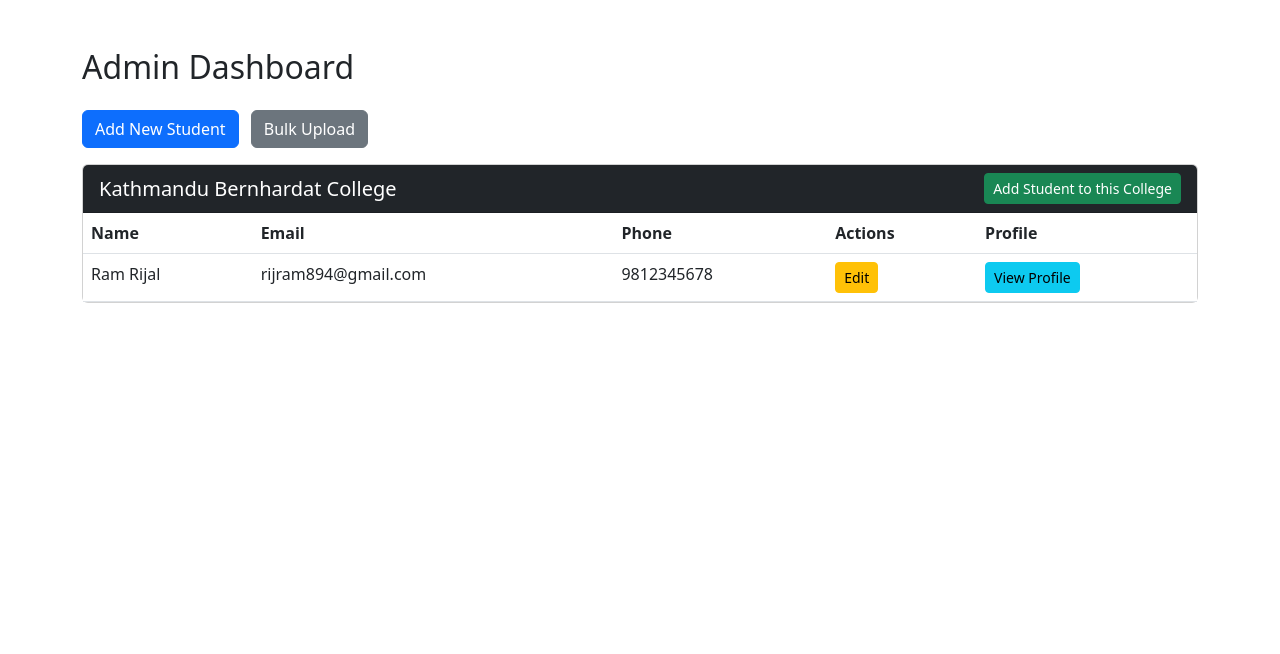
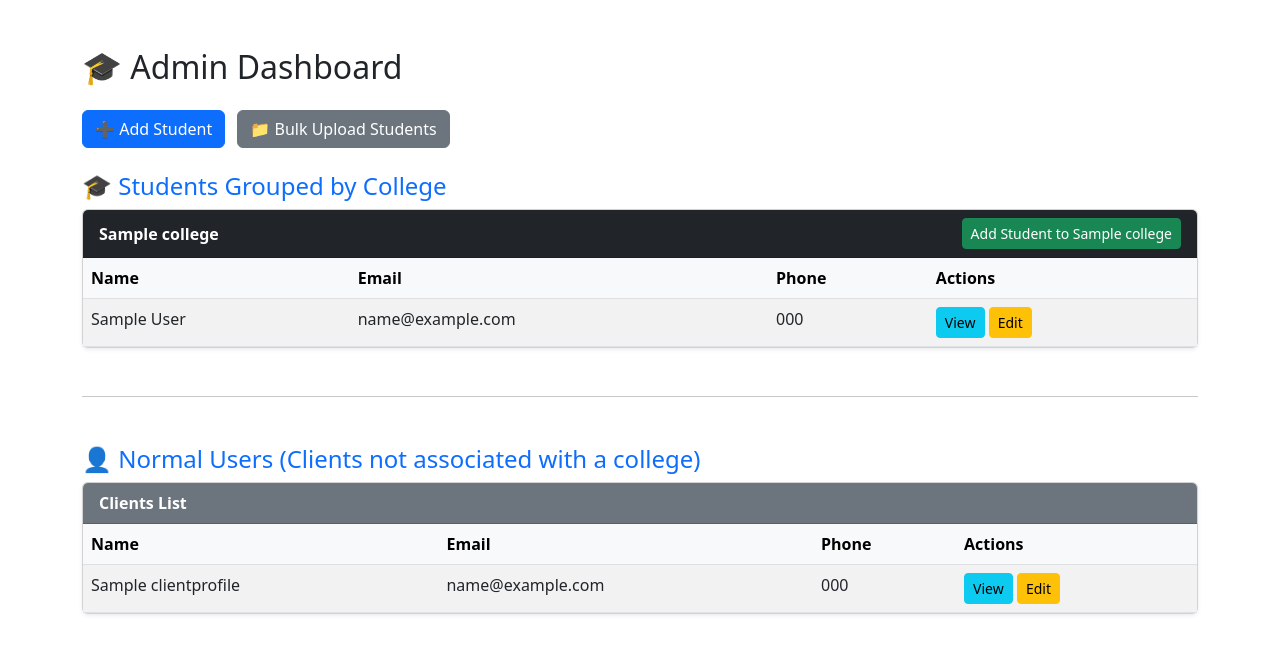
Before and after one commit to RobinDhami/vCards, a Django app: page /dashboard/ in a window 1280 px wide. Shown: the top 654 px of the page. Run offline with Django 5.2, Linux system fonts and the light colour scheme; data comes from the database, SQL or seed files in the repository; tables that the repository leaves empty hold one stand-in row (values such as "Sample post").

Commit message:
dashboard

```diff
--- a/vcard_backend/vcards/Templates/dashboard.html
+++ b/vcard_backend/vcards/Templates/dashboard.html
@@ -5,59 +5,104 @@
   <link href="https://cdn.jsdelivr.net/npm/bootstrap@5.3.0/dist/css/bootstrap.min.css" rel="stylesheet">
 </head>
 <body class="container mt-5">
-  <h2 class="mb-4">Admin Dashboard</h2>
 
-  <a href="{% url 'create_student' %}" class="btn btn-primary mb-3">Add New Student</a>
-  <a href="{% url 'bulk_upload' %}" class="btn btn-secondary mb-3 ms-2">Bulk Upload</a>
+  <h2 class="mb-4">🎓 Admin Dashboard</h2>
 
+  <!-- Global Buttons -->
+  <div class="mb-4">
+    <a href="{% url 'create_student' %}" class="btn btn-primary me-2">➕ Add Student</a>
+    <a href="{% url 'bulk_upload' %}" class="btn btn-secondary">📁 Bulk Upload Students</a>
+  </div>
+
+  <!-- Flash Messages -->
   {% if messages %}
     {% for message in messages %}
       <div class="alert alert-info">{{ message }}</div>
     {% endfor %}
   {% endif %}
 
-  <!-- Section: Students grouped by College -->
-  {% for college, students_in_college in students_by_college.items %}
-    <div class="card mb-4">
+  <!-- 🔸 College-wise Students Section -->
+  <h4 class="text-primary">🎓 Students Grouped by College</h4>
+  {% for college in colleges %}
+    <div class="card mb-4 shadow-sm">
       <div class="card-header bg-dark text-white d-flex justify-content-between align-items-center">
-        <h5 class="mb-0">{{ college|default:"No College (Individual Students)" }}</h5>
-        <a href="{% url 'create_student' %}?college={{ college }}" class="btn btn-sm btn-success">Add Student to this College</a>
+        <strong>{{ college.name }}</strong>
+        <a href="{% url 'create_student' %}?college_id={{ college.id }}" class="btn btn-sm btn-success">
+          Add Student to {{ college.name }}
+        </a>
       </div>
       <div class="card-body p-0">
-        <table class="table mb-0">
-          <thead>
+        {% if college.students.all %}
+          <table class="table table-striped table-hover mb-0">
+            <thead class="table-light">
               <tr>
                 <th>Name</th>
                 <th>Email</th>
                 <th>Phone</th>
                 <th>Actions</th>
-              <th>Profile</th>
               </tr>
             </thead>
             <tbody>
-            {% for student in students_in_college %}
+              {% for student in college.students.all %}
                 <tr>
                   <td>{{ student.name }}</td>
                   <td>{{ student.email }}</td>
                   <td>{{ student.phone }}</td>
                   <td>
+                    <a href="{% url 'profile' student.id %}" class="btn btn-sm btn-info">View</a>
                     <a href="{% url 'edit_student_auth' student.id %}" class="btn btn-sm btn-warning">Edit</a>
                   </td>
-                <td>
-                  <a href="{% url 'profile' student.id %}" class="btn btn-sm btn-info">View Profile</a>
-                </td>
-              </tr>
-            {% empty %}
-              <tr>
-                <td colspan="5" class="text-center text-muted">No students found for this college.</td>
                 </tr>
               {% endfor %}
             </tbody>
           </table>
+        {% else %}
+          <div class="p-3 text-muted">No students yet for this college.</div>
+        {% endif %}
       </div>
     </div>
   {% empty %}
-    <p>No students found yet. Add some to get started!</p>
+    <p>No colleges found. Please add students with college info.</p>
   {% endfor %}
+
+  <!-- 🔹 Normal Users / Clients Section -->
+  <hr class="my-5">
+  <h4 class="text-primary">👤 Normal Users (Clients not associated with a college)</h4>
+
+  <div class="card shadow-sm">
+    <div class="card-header bg-secondary text-white">
+      <strong>Clients List</strong>
+    </div>
+    <div class="card-body p-0">
+      {% if clients %}
+        <table class="table table-striped table-hover mb-0">
+          <thead class="table-light">
+            <tr>
+              <th>Name</th>
+              <th>Email</th>
+              <th>Phone</th>
+              <th>Actions</th>
+            </tr>
+          </thead>
+          <tbody>
+            {% for client in clients %}
+              <tr>
+                <td>{{ client.name }}</td>
+                <td>{{ client.email }}</td>
+                <td>{{ client.phone }}</td>
+                <td>
+                  <a href="{% url 'profile' client.id %}" class="btn btn-sm btn-info">View</a>
+                  <a href="{% url 'edit_student_auth' client.id %}" class="btn btn-sm btn-warning">Edit</a>
+                </td>
+              </tr>
+            {% endfor %}
+          </tbody>
+        </table>
+      {% else %}
+        <div class="p-3 text-muted">No individual clients found.</div>
+      {% endif %}
+    </div>
+  </div>
+
 </body>
 </html>
--- a/vcard_backend/vcards/views.py
+++ b/vcard_backend/vcards/views.py
@@ -1,159 +1,115 @@
 from django.shortcuts import render, get_object_or_404, redirect
 from django.http import JsonResponse
-from .models import Student, Skill
 from django.contrib import messages
+from .models import StudentProfile, ClientProfile, College, Skill
 import pandas as pd
 from collections import defaultdict
 
+def home(request):
+    return render(request, 'home.html')
 
-
-
-def home(request):
-    return render(request,'home.html')
 def profile(request, student_id):
-    student = get_object_or_404(Student, id=student_id)
+    student = get_object_or_404(StudentProfile, id=student_id)
     return render(request, 'profile5.html', {'student': student})
 
-
 def admin_dashboard(request):
-    students = Student.objects.all().order_by('college', 'name')
-    students_by_college = defaultdict(list)
-
-    for student in students:
-        students_by_college[student.college].append(student)
-
+    colleges = College.objects.prefetch_related('students').all()
+    clients = ClientProfile.objects.all()
     return render(request, 'dashboard.html', {
-        'students_by_college': dict(students_by_college)
+        'colleges': colleges,
+        'clients': clients,
     })
 
 def create_student(request):
     if request.method == 'POST':
-        name = request.POST['name']
-        phone = request.POST['phone']
-        email = request.POST['email']
-        username = request.POST['username']
-        password = request.POST['password']
-        address = request.POST.get('address')
-        college = request.POST.get('college')
-        education_completed = request.POST.get('education_completed')
-        bio = request.POST.get('bio')
-        about_me = request.POST.get('about_me')
+        college_id = request.POST.get('college')
+        college = get_object_or_404(College, id=college_id)
 
-        # Create student instance
-        student = Student(
-            name=name,
-            phone=phone,
-            email=email,
-            username=username,
-            address=address,
+        student = StudentProfile(
+            name=request.POST['name'],
+            phone=request.POST['phone'],
+            email=request.POST['email'],
+            username=request.POST['username'],
             college=college,
-            education_completed=education_completed,
-            bio=bio,
-            about_me=about_me
+            bio=request.POST.get('bio'),
+            password=request.POST['password'],
         )
-        student.set_password(password)
 
-        # Handle file uploads
-        if request.FILES.get('photo'):
-            student.photo = request.FILES['photo']
+        if request.FILES.get('profile_photo'):
+            student.profile_photo = request.FILES['profile_photo']
         if request.FILES.get('cover_photo'):
             student.cover_photo = request.FILES['cover_photo']
-        if request.FILES.get('resume'):
-            student.resume = request.FILES['resume']
 
+        student.set_password(request.POST['password'])
         student.save()
 
-        # Skills
         skill_ids = request.POST.getlist('skills')
         student.skills.set(skill_ids)
 
-        # Social links
-        student.facebook = request.POST.get('facebook')
-        student.instagram = request.POST.get('instagram')
-        student.twitter = request.POST.get('twitter')
-        student.youtube = request.POST.get('youtube')
-        student.figma = request.POST.get('figma')
-        student.github = request.POST.get('github')
-        student.upwork = request.POST.get('upwork')
-        student.other = request.POST.get('other')
+        # Socials
+        for field in ['facebook', 'instagram', 'twitter', 'linkedin', 'youtube', 'tiktok', 'github', 'figma', 'upwork', 'website']:
+            setattr(student, field, request.POST.get(field))
 
         student.save()
-
         messages.success(request, 'Student created successfully!')
         return redirect('admin_dashboard')
 
     skills = Skill.objects.all()
-    return render(request, 'create_student.html', {'skills': skills})
-
+    colleges = College.objects.all()
+    return render(request, 'create_student.html', {'skills': skills, 'colleges': colleges})
 
 def edit_student_auth(request, student_id):
+    student = get_object_or_404(StudentProfile, id=student_id)
     if request.method == 'POST':
-        username = request.POST['username']
-        password = request.POST['password']
-        student = get_object_or_404(Student, id=student_id)
-        if student.username == username and student.check_password(password):
+        if student.username == request.POST['username'] and student.check_password(request.POST['password']):
             return redirect('edit_student', student_id=student_id)
         messages.error(request, 'Invalid credentials.')
         return redirect('edit_student_auth', student_id=student_id)
     return render(request, 'edit_student_auth.html', {'student_id': student_id})
 
 def edit_student(request, student_id):
-    student = get_object_or_404(Student, id=student_id)
+    student = get_object_or_404(StudentProfile, id=student_id)
     if request.method == 'POST':
         student.name = request.POST['name']
         student.phone = request.POST['phone']
         student.email = request.POST['email']
+        student.bio = request.POST.get('bio')
         student.skills.set(request.POST.getlist('skills'))
-        student.facebook = request.POST.get('facebook')
-        student.instagram = request.POST.get('instagram')
-        student.twitter = request.POST.get('twitter')
-        student.youtube = request.POST.get('youtube')
-        student.figma = request.POST.get('figma')
-        student.github = request.POST.get('github')
-        student.upwork = request.POST.get('upwork')
-        student.other = request.POST.get('other')
+
+        for field in ['facebook', 'instagram', 'twitter', 'linkedin', 'youtube', 'tiktok', 'github', 'figma', 'upwork', 'website']:
+            setattr(student, field, request.POST.get(field))
+
         student.save()
         messages.success(request, 'Profile updated successfully.')
         return redirect('admin_dashboard')
+
     skills = Skill.objects.all()
     return render(request, 'edit_student.html', {'student': student, 'skills': skills})
-# views.py
-
 
 def bulk_upload(request):
     if request.method == 'POST' and request.FILES.get('file'):
         excel_file = request.FILES['file']
-
-        # Read Excel with pandas
         df = pd.read_excel(excel_file)
 
-        required_columns = ['name', 'address', 'phone']
+        required_columns = ['name', 'phone', 'email', 'college']
         for col in required_columns:
             if col not in df.columns:
                 messages.error(request, f'Missing column: {col}')
                 return redirect('bulk_upload')
 
-        # Optional columns: college, email, etc.
         for _, row in df.iterrows():
-            name = row['name']
-            address = row['address']
-            phone = row['phone']
+            if pd.isnull(row['name']) or pd.isnull(row['phone']) or pd.isnull(row['college']):
+                continue
 
-            if pd.isnull(name) or pd.isnull(address) or pd.isnull(phone):
-                continue  # skip incomplete rows
+            college_name = row['college']
+            college, _ = College.objects.get_or_create(name=college_name)
 
-            # Find by name — update or create
-            student, created = Student.objects.get_or_create(name=name)
-
-            student.address = address
-            student.phone = phone
-
-            if 'college' in df.columns:
-                student.college = row['college'] if pd.notnull(row['college']) else student.college
-
-            if 'email' in df.columns:
-                student.email = row['email'] if pd.notnull(row['email']) else student.email
-
+            student, created = StudentProfile.objects.get_or_create(
+                name=row['name'],
+                phone=row['phone'],
+                email=row.get('email', ''),
+                college=college
+            )
             student.save()
 
         messages.success(request, 'Bulk upload successful.')
```
Also changed, not shown: vcard_backend/vcards/admin.py (+4 -6 lines), vcard_backend/vcards/models.py (+79 -49 lines), vcard_backend/db.sqlite3, vcard_backend/vcards/migrations/0004_alter_student_college.py (added), vcard_backend/vcards/migrations/0005_college_remove_student_skills_alter_skill_name_and_more.py (added). Lines whose indentation alone changed are shown as unchanged.
